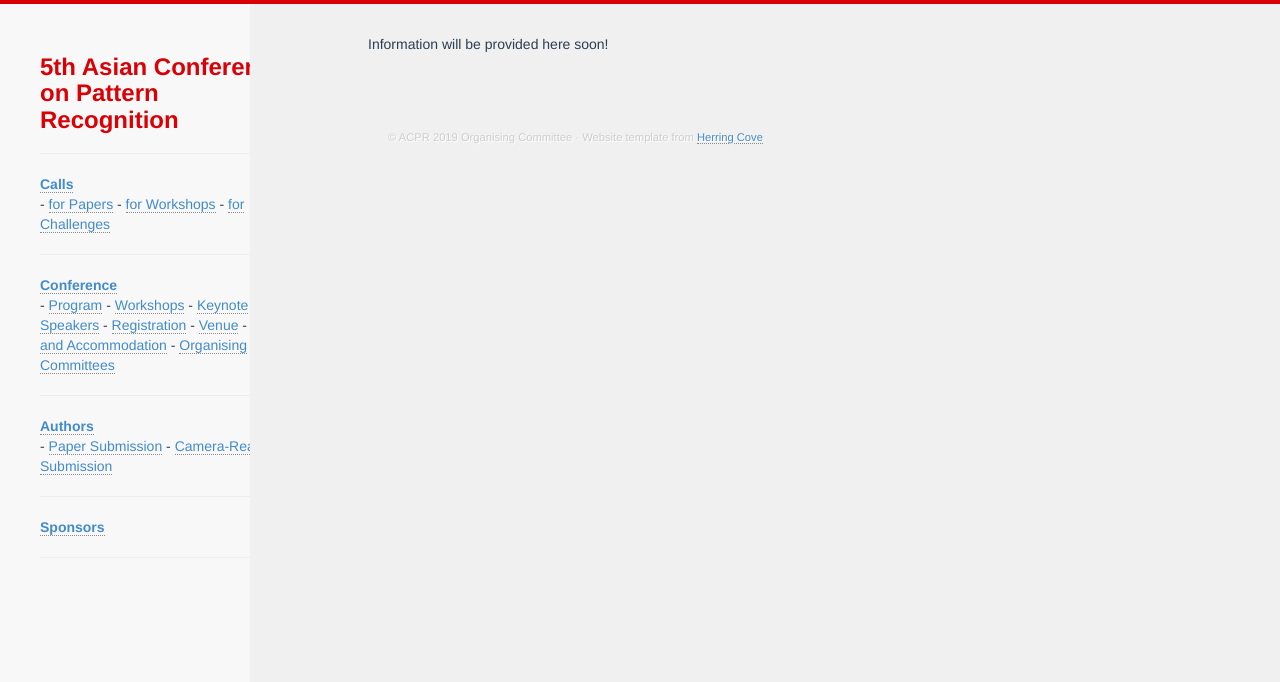
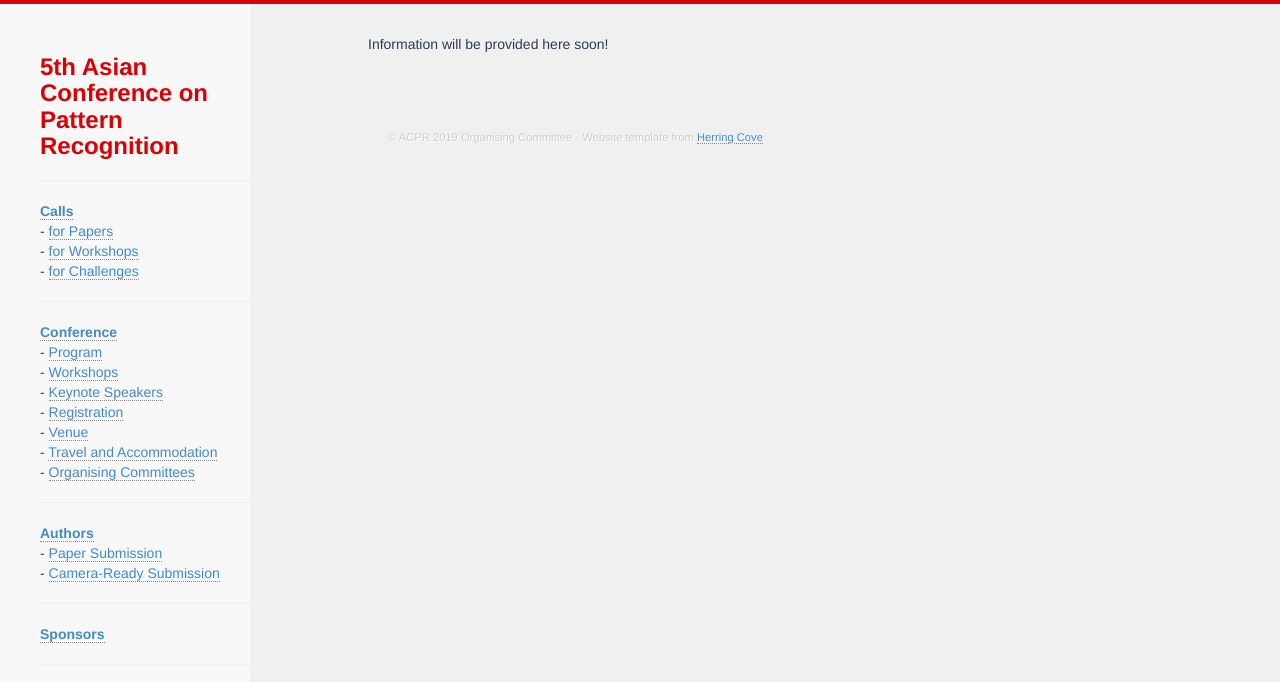
Before and after one commit to AndrewChenUoA/ACPR2019, a Jekyll site: the page built from camera-ready.html, in a window 1280 px wide. Shown: the top 682 px of the page. Built offline with Jekyll 4.4.1, drawn with Linux system fonts in a browser that asks for light colours; nearby versions of some CDN libraries; Markdown is read by kramdown in place of the engine named in the settings.

```diff
--- a/_config.yml
+++ b/_config.yml
@@ -1,6 +1,6 @@
 name: "ACPR 2019 Organising Committee"
 author: "ACPR 2019 Organising Committee"
-baseurl: https://andrewchenuoa.github.io/ACPR2019/
+baseurl: https://andrewchenuoa.github.io/ACPR2019
 description: "5th Asian Conference on Pattern Recognition"
 
 ##Make sure to edit the above fields, especially for disqus.
--- a/_includes/navigation.html
+++ b/_includes/navigation.html
@@ -36,22 +36,22 @@
     <div class="sidebar-brand"><a href="{{ site.baseurl }}/"><h3>{{ site.description }}</h3></a></div>
     <hr />
     <a href="{{ site.baseurl }}/cfp.html"><b>Calls</b></a><br/>
-    - <a href="{{ site.baseurl }}/cfp.html">for Papers</a>
-    - <a href="{{ site.baseurl }}/cfw.html">for Workshops</a>
-    - <a href="{{ site.baseurl }}/cfc.html">for Challenges</a>
+    - <a href="{{ site.baseurl }}/cfp.html">for Papers</a><br/>
+    - <a href="{{ site.baseurl }}/cfw.html">for Workshops</a><br/>
+    - <a href="{{ site.baseurl }}/cfc.html">for Challenges</a><br/>
     <hr />
     <a href="{{ site.baseurl }}/program.html"><b>Conference</b></a><br/>
-    - <a href="{{ site.baseurl }}/program.html">Program</a>
-    - <a href="{{ site.baseurl }}/workshops.html">Workshops</a>
-    - <a href="{{ site.baseurl }}/keynote.html">Keynote Speakers</a>
-    - <a href="{{ site.baseurl }}/registration.html">Registration</a>
-    - <a href="{{ site.baseurl }}/venue.html">Venue</a>
-    - <a href="{{ site.baseurl }}/travel.html">Travel and Accommodation</a>
-    - <a href="{{ site.baseurl }}/committees.html">Organising Committees</a>
+    - <a href="{{ site.baseurl }}/program.html">Program</a><br/>
+    - <a href="{{ site.baseurl }}/workshops.html">Workshops</a><br/>
+    - <a href="{{ site.baseurl }}/keynote.html">Keynote Speakers</a><br/>
+    - <a href="{{ site.baseurl }}/registration.html">Registration</a><br/>
+    - <a href="{{ site.baseurl }}/venue.html">Venue</a><br/>
+    - <a href="{{ site.baseurl }}/travel.html">Travel and Accommodation</a><br/>
+    - <a href="{{ site.baseurl }}/committees.html">Organising Committees</a><br/>
     <hr />
     <a href="{{ site.baseurl }}/submission.html"><b>Authors</b></a><br/>
-    - <a href="{{ site.baseurl }}/submission.html">Paper Submission</a>
-    - <a href="{{ site.baseurl }}/camera-ready.html">Camera-Ready Submission</a>
+    - <a href="{{ site.baseurl }}/submission.html">Paper Submission</a><br/>
+    - <a href="{{ site.baseurl }}/camera-ready.html">Camera-Ready Submission</a><br/>
     <hr />
     <a href="{{ site.baseurl }}/sponsorship.html"><b>Sponsors</b></a><br/>
     <hr />
--- a/css/hc.css
+++ b/css/hc.css
@@ -107,7 +107,7 @@ p
 {
   position:absolute;
   top:0;
-  width:250px;
+  /*width:250px;*/
   list-style:none;
   margin:0;
   padding:30px 0 0
```
